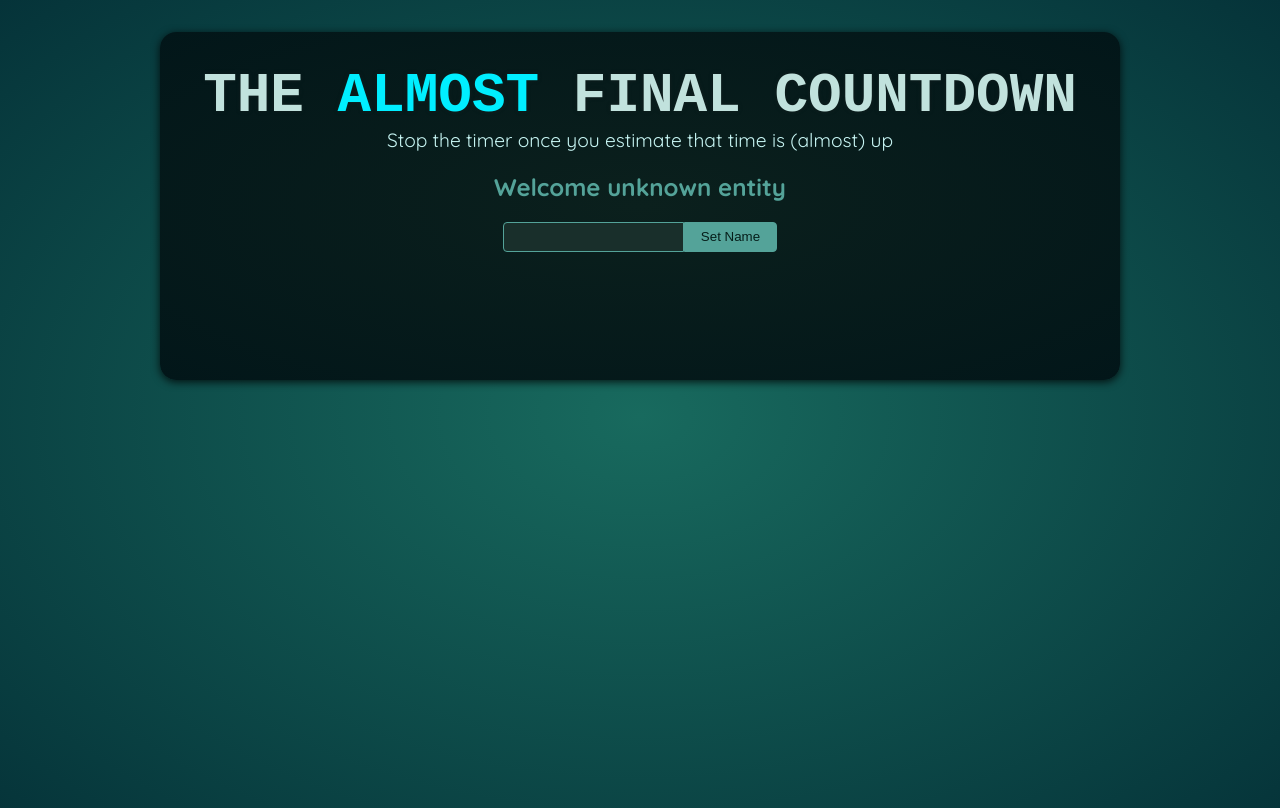
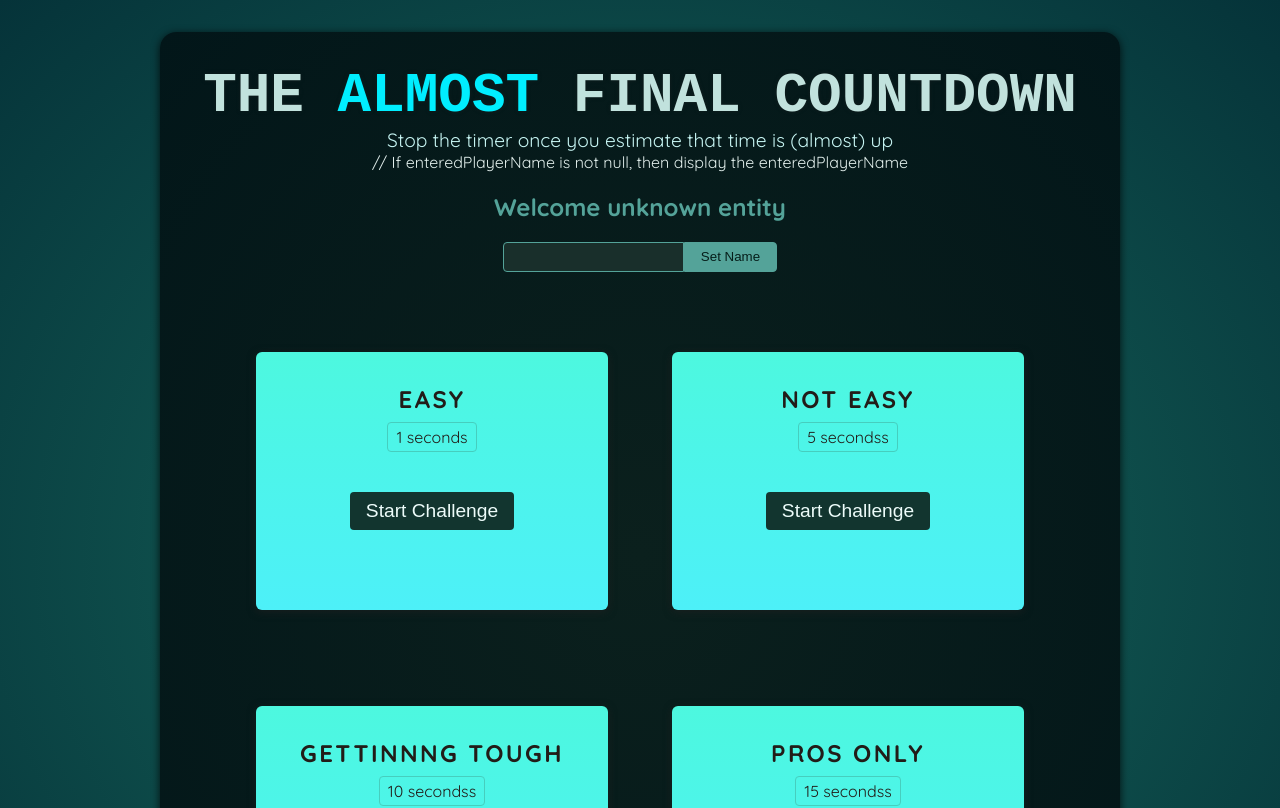
Before and after one commit to AndreaDeBlasio95/react-tutorial-refs-portals, a React (Vite) app: page / in a window 1280 px wide. Shown: the top 808 px of the page. Built offline with nearby package versions, Linux system fonts and the light colour scheme; a web font is replaced by a local one.

Commit message:
Start working on TimerChallenge component

```diff
--- a/src/App.jsx
+++ b/src/App.jsx
@@ -1,10 +1,16 @@
-import Player from './components/Player.jsx';
+import Player from "./components/Player.jsx";
+import TimerChallenge from "./components/TimerChallenge.jsx";
 
 function App() {
   return (
     <>
       <Player />
-      <div id="challenges"></div>
+      <div id="challenges">
+        <TimerChallenge title={"Easy"} targetTime={1} />
+        <TimerChallenge title={"Not Easy"} targetTime={5} />
+        <TimerChallenge title={"Gettinnng tough"} targetTime={10} />
+        <TimerChallenge title={"Pros Only"} targetTime={15} />
+      </div>
     </>
   );
 }
--- a/src/components/Player.jsx
+++ b/src/components/Player.jsx
@@ -1,26 +1,28 @@
-import { useState } from "react";
+import { useState, useRef } from "react";
 
 export default function Player() {
-  const [enteredPlayerName, setEnteredPlayerName] = useState("");
-  const [submitted, setSubmitted] = useState(false);
-
-  function handleChange(event) {
-    // event.target.value is the value of the input field
-    // event.target is the input field itself
-    // event is the event object
-    setSubmitted(false);
-    setEnteredPlayerName(event.target.value);
-  }
+  const playerName = useRef();
+  //const [enteredPlayerName, setEnteredPlayerName] = useState(null);
+  //const [submitted, setSubmitted] = useState(false);
 
   function handleClick() {
-    setSubmitted(true);
+    // playerName.current.value is the value of the input field
+    // playerName.current is the input field itself
+    // playerName is the ref object
+    // ref object is used to access the original DOM element, like in this case input field
+    //setEnteredPlayerName(playerName.current.value);
+    playerName.current.value = "";
   }
 
   return (
     <section id="player">
-      <h2>Welcome {submitted ? enteredPlayerName : "unknown entity"}</h2>
+      // If enteredPlayerName is not null, then display the enteredPlayerName
+      <h2>
+        Welcome{" "}
+        {playerName.current ? playerName.current.value : "unknown entity"}
+      </h2>
       <p>
-        <input type="text" onChange={handleChange} value={enteredPlayerName} />
+        <input ref={playerName} type="text" />
         <button onClick={handleClick}>Set Name</button>
       </p>
     </section>
--- /dev/null
+++ b/src/components/TimerChallenge.jsx
@@ -0,0 +1,14 @@
+export default function TimerChallenge({ title, targetTime }) {
+  return (
+    <section className="challenge">
+      <h2>{title}</h2>
+      <p className="challenge-time">
+        {targetTime} seconds{targetTime > 1 ? "s" : ""}{" "}
+      </p>
+      <p>
+        <button>Start Challenge</button>
+      </p>
+      <p></p>
+    </section>
+  );
+}
```
